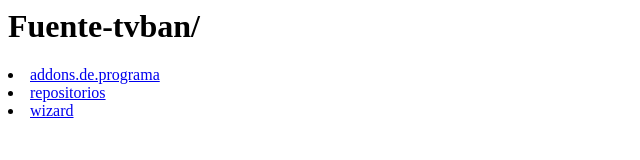
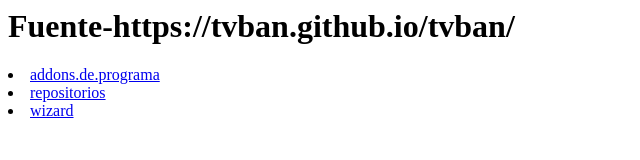
Before and after one commit to tvban/--tvban.github.io, a plain HTML site: page index.html in a window 1280 px wide. Shown: the whole page, without its empty margins (0-640 px from the left). Drawn offline with Linux system fonts and the light colour scheme.

Commit message:
Update index.html

```diff
--- a/index.html
+++ b/index.html
@@ -1,6 +1,6 @@
  <html>
  <head>
- <h1>Fuente-tvban/</h1>
+ <h1>Fuente-https://tvban.github.io/tvban/</h1>
  </head>
  <body>
   <li><a href="addons.de.programa/">addons.de.programa</a><td></td></li>
```
